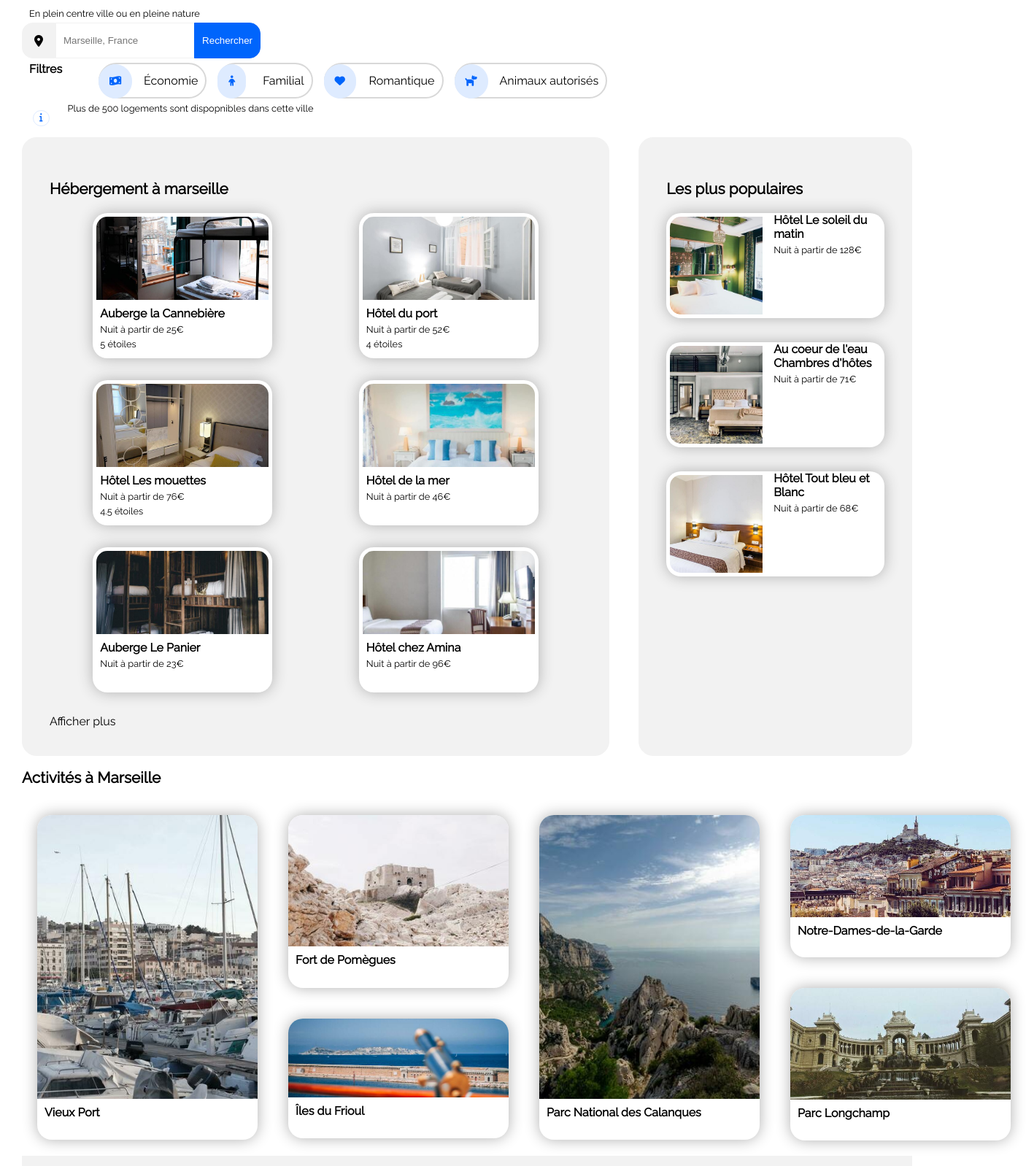
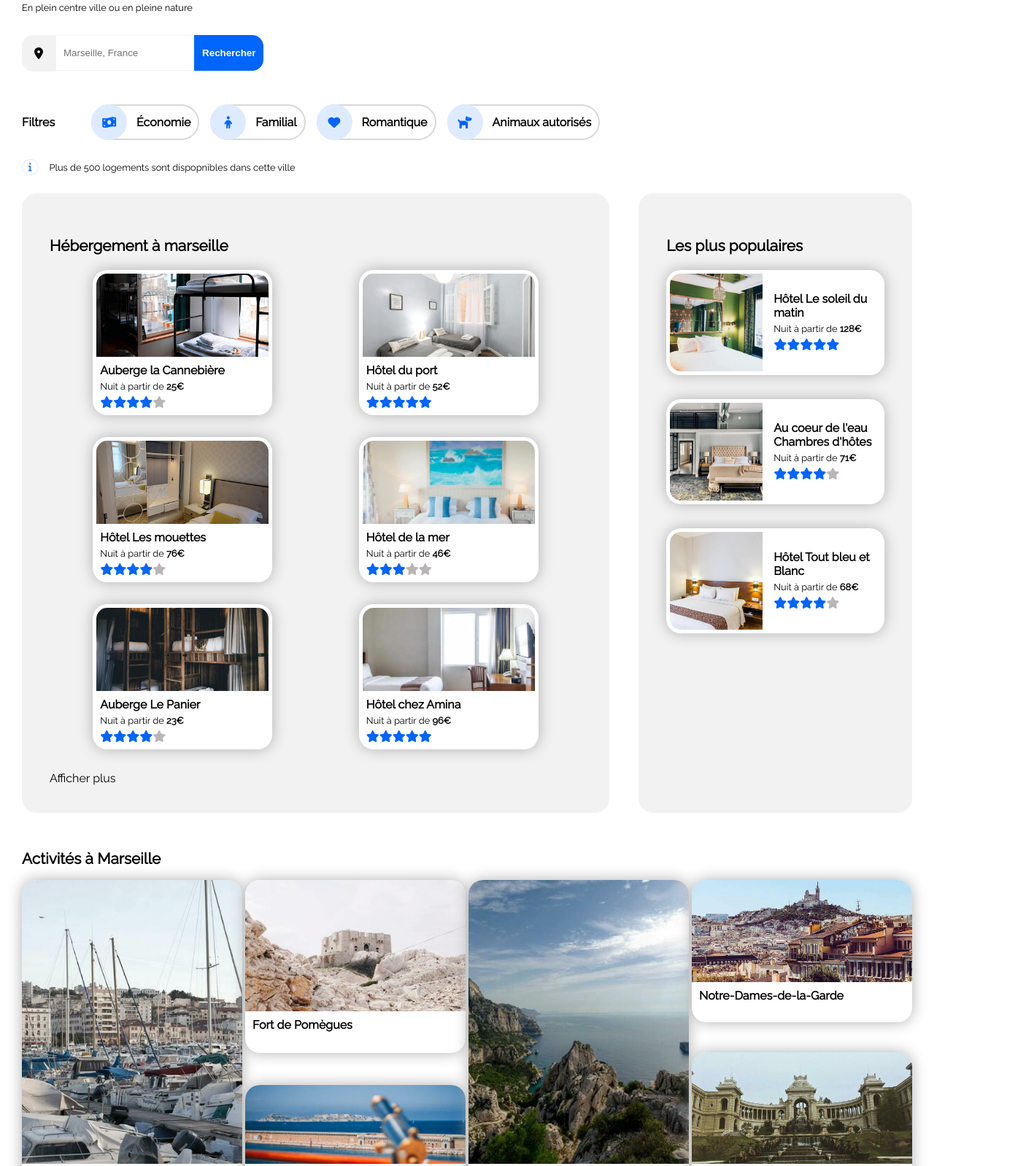
Before and after one commit to Arlyms/NathanLesueur_2_05042021, a plain HTML site: page Projet2.html in a window 1280 px wide. Shown: the part 136-1734 px from the top of the page at 73% size, 1406 px wide, since content can reach past the window. Drawn offline with Linux system fonts and the light colour scheme.

Commit message:
V1 desktop

```diff
--- a/Projet2.html
+++ b/Projet2.html
@@ -38,20 +38,20 @@
 					</p>
 					<div id="recherche">
 						<form method="post" action="traitement.php">
-							<p>
+							<div>
 								<label for="Ville">
 									<div class="maps">
 										<i class="fas fa-map-marker-alt"></i>
 									</div>
 								</label>
 								<input type="search" name="Recherche" id="Ville" placeholder="Marseille, France" />
-								<button id="bouton">Rechercher</button>
-							</p>
+								<button id="bouton"><span>Rechercher</span></button>
+							</div>
 						</form>
 					</div>
 					<div id="filtres">
-						<h2>Filtres
-						</h2>
+						<div class="alignement">
+							<h2>Filtres</h2>
 								<div id="links">
 									<ul>
 										<li><a href="Economie">Économie</a>
@@ -66,11 +66,12 @@
 											<div class="logo1">
 												<i class="fas fa-heart fa-xs"></i>
 											</div></li>
-									<li><a href="Animaux">Animaux autorisés</a>
+										<li><a href="Animaux"><nobr>Animaux autorisés</nobr></a>
 											<div class="logo1">
 												<i class="fas fa-dog fa-xs"></i>
 											</div></li>
 									</ul>
+								</div>
 						</div>
 						<div id="info">
 							<div class="i">
@@ -92,35 +93,134 @@
 							<div class="hebergement">
 								<img src="images/hebergements/4_small/marcus-loke-WQJvWU_HZFo-unsplash.jpg" alt="Photo chambre"/>
 								<h2>Auberge la Cannebière</h2>
-								<p>Nuit à partir de 25€</p>
-								<p class="5-etoiles">5 étoiles</p>
+								<p>Nuit à partir de <span>25€</span></p>
+								<div class="etoiles">
+									<div class="etoile_1">
+										<i class="fas fa-star"></i>
+									</div>
+									<div class="etoile_1">
+										<i class="fas fa-star"></i>
+									</div>
+									<div class="etoile_1">
+										<i class="fas fa-star"></i>
+									</div>
+									<div class="etoile_1">
+										<i class="fas fa-star"></i>
+									</div>
+									<div class="etoile_0">
+										<i class="fas fa-star"></i>
+									</div>
+								</div>
 							</div>
 							<div class="hebergement">
 								<img src="images/hebergements/4_small/fred-kleber-gTbaxaVLvsg-unsplash.jpg" alt="Photo chambre"/>
 								<h2>Hôtel du port</h2>
-								<p>Nuit à partir de 52€</p>
-								<p>4 étoiles</p>
+								<p>Nuit à partir de <span>52€</span></p>
+								<div class="etoiles">
+									<div class="etoile_1">
+										<i class="fas fa-star"></i>
+									</div>
+									<div class="etoile_1">
+										<i class="fas fa-star"></i>
+									</div>
+									<div class="etoile_1">
+										<i class="fas fa-star"></i>
+									</div>
+									<div class="etoile_1">
+										<i class="fas fa-star"></i>
+									</div>
+									<div class="etoile_1">
+										<i class="fas fa-star"></i>
+									</div>
+								</div>
 							</div>
 							<div class="hebergement">
 								<img src="images/hebergements/4_small/reisetopia-B8WIgxA_PFU-unsplash.jpg" alt="Photo chambre"/>
 								<h2>Hôtel Les mouettes</h2>
-								<p>Nuit à partir de 76€</p>
-								<p>4.5 étoiles</p>
+								<p>Nuit à partir de <span>76€</span></p>
+								<div class="etoiles">
+									<div class="etoile_1">
+										<i class="fas fa-star"></i>
+									</div>
+									<div class="etoile_1">
+										<i class="fas fa-star"></i>
+									</div>
+									<div class="etoile_1">
+										<i class="fas fa-star"></i>
+									</div>
+									<div class="etoile_1">
+										<i class="fas fa-star"></i>
+									</div>
+									<div class="etoile_0">
+										<i class="fas fa-star"></i>
+									</div>
+								</div>
 							</div>
 							<div class="hebergement">
 								<img src="images/hebergements/4_small/annie-spratt-Eg1qcIitAuA-unsplash.jpg" alt="Photo chambre"/>
 								<h2>Hôtel de la mer</h2>
-								<p>Nuit à partir de 46€</p>
+								<p>Nuit à partir de <span>46€</span></p>
+								<div class="etoiles">
+									<div class="etoile_1">
+										<i class="fas fa-star"></i>
+									</div>
+									<div class="etoile_1">
+										<i class="fas fa-star"></i>
+									</div>
+									<div class="etoile_1">
+										<i class="fas fa-star"></i>
+									</div>
+									<div class="etoile_0">
+										<i class="fas fa-star"></i>
+									</div>
+									<div class="etoile_0">
+										<i class="fas fa-star"></i>
+									</div>
+								</div>
 							</div>
 							<div class="hebergement">
 								<img src="images/hebergements/4_small/nicate-lee-kT-ZyaiwBe0-unsplash.jpg" alt="Photo chambre"/>
 								<h2>Auberge Le Panier</h2>
-								<p>Nuit à partir de 23€</p>
+								<p>Nuit à partir de <span>23€</span></p>
+								<div class="etoiles">
+									<div class="etoile_1">
+										<i class="fas fa-star"></i>
+									</div>
+									<div class="etoile_1">
+										<i class="fas fa-star"></i>
+									</div>
+									<div class="etoile_1">
+										<i class="fas fa-star"></i>
+									</div>
+									<div class="etoile_1">
+										<i class="fas fa-star"></i>
+									</div>
+									<div class="etoile_0">
+										<i class="fas fa-star"></i>
+									</div>
+								</div>
 							</div>
 							<div class="hebergement">
 								<img src="images/hebergements/4_small/febrian-zakaria-M6S1WvfW68A-unsplash.jpg" alt="Photo chambre"/>
 								<h2>Hôtel chez Amina</h2>
-								<p>Nuit à partir de 96€</p>
+								<p>Nuit à partir de <span>96€</span></p>
+								<div class="etoiles">
+									<div class="etoile_1">
+										<i class="fas fa-star"></i>
+									</div>
+									<div class="etoile_1">
+										<i class="fas fa-star"></i>
+									</div>
+									<div class="etoile_1">
+										<i class="fas fa-star"></i>
+									</div>
+									<div class="etoile_1">
+										<i class="fas fa-star"></i>
+									</div>
+									<div class="etoile_1">
+										<i class="fas fa-star"></i>
+									</div>
+								</div>
 							</div>
 						</div>
 						<a href="Plus">Afficher plus</a>
@@ -131,23 +231,74 @@
 						<div class="lpp">
 							<div class="hebergement_pop">
 								<img src="images/hebergements/4_small/emile-guillemot-Bj_rcSC5XfE-unsplash.jpg" alt="Photo chambre"/>
-								<div>
+								<div class="text_pop">
 									<h2>Hôtel Le soleil du matin</h2>
-									<p>Nuit à partir de 128€</p>
+									<p>Nuit à partir de <span>128€</span></p>
+									<div class="etoiles">
+										<div class="etoile_1">
+											<i class="fas fa-star"></i>
+										</div>
+										<div class="etoile_1">
+											<i class="fas fa-star"></i>
+										</div>
+										<div class="etoile_1">
+											<i class="fas fa-star"></i>
+										</div>
+										<div class="etoile_1">
+											<i class="fas fa-star"></i>
+										</div>
+										<div class="etoile_1">
+											<i class="fas fa-star"></i>
+										</div>
+									</div>
 								</div>
 							</div>
 							<div class="hebergement_pop">
 								<img src="images/hebergements/4_small/aw-creative-VGs8z60yT2c-unsplash.jpg" alt="Photo chambre"/>
-								<div>
+								<div class="text_pop">
 									<h2>Au coeur de l'eau<br>Chambres d'hôtes</h2>
-									<p>Nuit à partir de 71€</p>
+									<p>Nuit à partir de <span>71€</span></p>
+									<div class="etoiles">
+										<div class="etoile_1">
+											<i class="fas fa-star"></i>
+										</div>
+										<div class="etoile_1">
+											<i class="fas fa-star"></i>
+										</div>
+										<div class="etoile_1">
+											<i class="fas fa-star"></i>
+										</div>
+										<div class="etoile_1">
+											<i class="fas fa-star"></i>
+										</div>
+										<div class="etoile_0">
+											<i class="fas fa-star"></i>
+										</div>
+									</div>
 								</div>
 							</div>
 							<div class="hebergement_pop">
 								<img src="images/hebergements/4_small/febrian-zakaria-sjvU0THccQA-unsplash.jpg" alt="Photo chambre"/>
-								<div>
+								<div class="text_pop">
 									<h2>Hôtel Tout bleu et<br>Blanc</h2>
-									<p>Nuit à partir de 68€</p>
+									<p>Nuit à partir de <span>68€</span></p>
+									<div class="etoiles">
+										<div class="etoile_1">
+											<i class="fas fa-star"></i>
+										</div>
+										<div class="etoile_1">
+											<i class="fas fa-star"></i>
+										</div>
+										<div class="etoile_1">
+											<i class="fas fa-star"></i>
+										</div>
+										<div class="etoile_1">
+											<i class="fas fa-star"></i>
+										</div>
+										<div class="etoile_0">
+											<i class="fas fa-star"></i>
+										</div>
+									</div>
 								</div>
 							</div>
 						</div>
--- a/styles.css
+++ b/styles.css
@@ -1,20 +1,23 @@
 #bloc_page
 {
+	max-width: 1400px;
 	width: 100%;
-	max-width: 1400px;
 	height: 1884px;
-	margin: auto;
+	margin-left: auto;
+	margin-right: auto;
 }
 
 body
 {
 	font-family: 'Raleway', sans-serif;
-	margin: 30px;
+	padding: 22px;
+
 }
 
 h1
 {
 	font-size: 1.3em;
+	font-weight: bold;
 }
 
 /*Header*/
@@ -22,6 +25,7 @@ h1
 #header
 {
 	display: flex;
+	justify-content: flex-end;
 }
 
 .logo
@@ -41,6 +45,7 @@ nav ul
 {
 	list-style-type: none;
 	display: flex;
+
 }
 
 nav li
@@ -73,10 +78,22 @@ nav a:hover
 }
 
 /*Top*/
+#top h1
+{
+	margin-bottom: 10px;
+}
+
+#top p
+{
+	margin-left: 0px;
+	margin-bottom: 10px;
+}
 
 #recherche
 {
 	display: flex;
+	margin-top: 30px;
+	margin-bottom: 30px;
 }
 
 .maps
@@ -123,6 +140,19 @@ nav a:hover
 	margin-right: 15px;
 }
 
+.alignement
+{
+	display: flex;
+	align-items: center;
+}
+
+.alignement h2
+{
+	font-weight: bold;
+	margin-left: 0px;
+
+}
+
 #links ul
 {
 	display: flex;
@@ -133,21 +163,22 @@ nav a:hover
 {
 	position: relative;
 	margin-right: 15px;
+	display: flex;
 
 }
 
 .logo1
 {
 	position: absolute;
-	bottom: -15px;
 	color: #0065FC;
-	font-size: 1.2em;
-	padding: 14px;
-	padding-top: 11px;
-	padding-bottom: 12px;
-	border: 1.5px solid #DEEBFF;
+	font-size: 1.4em;
 	border-radius: 25px 25px 25px 25px;
 	background-color: #DEEBFF;
+	height: 49px;
+	width: 49px;
+	display: flex;
+	align-items: center;
+	justify-content: center;
 }
 
 a[href="Economie"]
@@ -159,6 +190,7 @@ a[href="Economie"]
 	padding-right: 10px;
 	text-decoration: none;
 	color: black;
+	font-weight: bold;
 
 }
 
@@ -171,6 +203,7 @@ a[href="Familial"]
 	padding-right: 10px;
 	text-decoration: none;
 	color: black;
+	font-weight: bold;
 
 }
 
@@ -183,10 +216,11 @@ a[href="Romantique"]
 	padding-right: 10px;
 	text-decoration: none;
 	color: black;
+	font-weight: bold;
 }
 
 a[href="Animaux"]
-{e;
+{
 	border: 2px solid #d8d8d8;
 	border-radius: 25px 25px 25px 25px;
 	padding: 13px;
@@ -194,6 +228,7 @@ a[href="Animaux"]
 	padding-right: 10px;
 	text-decoration: none;
 	color: black;
+	font-weight: bold;
 }
 
 
@@ -204,6 +239,8 @@ a[href="Animaux"]
 	padding-top: 0.05px;
 	padding-bottom: 1px;
 	margin: 15px;
+	margin-left: 0px;
+	margin-top: 10px;
 	border: 1.5px solid #DEEBFF;
 	border-radius: 20px 20px 20px 20px;
 	background-color: white;
@@ -212,13 +249,19 @@ a[href="Animaux"]
 #info
 {
 	display: flex;
-	align-items: flex-start;
+	align-items: center;
 	width: 1440px;
+	padding-bottom: 10px;
 }
 
 
 
 /*Section*/
+
+span
+{
+	font-weight: bold;
+}
 
 #hebergements
 {
@@ -270,6 +313,26 @@ section  h2
 	box-shadow: 0px 0px 20px #b0b0b0;
 }
 
+/*Etoiles*/
+
+.etoiles
+{
+	display: flex;
+	flex-direction: row;
+	margin-left: 10px;
+	margin-top: 5px;
+}
+
+.etoile_1
+{
+	color: #0065FC;
+}
+
+.etoile_0
+{
+	color: #bab6b6;
+}
+
 #marseille
 {
 	width: 100%;
@@ -305,6 +368,11 @@ a[href="Plus"]
 	padding: 37px;
 }
 
+.text_pop
+{
+	margin-top: 30px;
+}
+
 #populaires img
 {
 	width: 127px;
@@ -312,12 +380,6 @@ a[href="Plus"]
 	object-fit: cover;
 	border-radius: 15px 0px 0px 15px;
 	margin:5px;
-}
-
-.lpp
-{
-
-
 }
 
 .hebergement_pop
@@ -354,28 +416,34 @@ a[href="Plus"]
 
 #activités
 {
+	margin-bottom: 50px;
+}
 
+#activités h1
+{
+	margin-top: 50px;
 }
 
 .vignettes
 {
 	display: flex;
-	flex-direction:
+	justify-content: space-between;
 }
 
 .deuxieme_colone
 {
 	display: flex;
 	flex-direction: column;
+	justify-content: space-between;
 
 }
+
 .activités_1
 {
 	width: 302px;
 	height: 445px;
 	border-radius: 20px 20px 20px 20px;
 	background-color: white;
-	margin: 21px;
 	box-shadow: 0px 0px 20px #b0b0b0;
 }
 
@@ -394,7 +462,6 @@ a[href="Plus"]
 	height: 237px;
 	border-radius: 20px 20px 20px 20px;
 	background-color: white;
-	margin: 21px;
 	box-shadow: 0px 0px 20px #b0b0b0;
 }
 
@@ -413,7 +480,6 @@ a[href="Plus"]
 	height: 164px;
 	border-radius: 20px 20px 20px 20px;
 	background-color: white;
-	margin: 21px;
 	box-shadow: 0px 0px 20px #b0b0b0;
 }
 
@@ -432,7 +498,6 @@ a[href="Plus"]
 	height: 445px;
 	border-radius: 20px 20px 20px 20px;
 	background-color: white;
-	margin: 21px;
 	box-shadow: 0px 0px 20px #b0b0b0;
 }
 
@@ -451,7 +516,6 @@ a[href="Plus"]
 	height: 195px;
 	border-radius: 20px 20px 20px 20px;
 	background-color: white;
-	margin: 21px;
 	box-shadow: 0px 0px 20px #b0b0b0;
 }
 
@@ -470,7 +534,6 @@ a[href="Plus"]
 	height: 209px;
 	border-radius: 20px 20px 20px 20px;
 	background-color: white;
-	margin: 21px;
 	box-shadow: 0px 0px 20px #b0b0b0;
 }
 
@@ -494,4 +557,6 @@ footer
 	background-color: #F2F2F2;
 	justify-content: space-around;
 	height: 218px;
+	margin-left: -30px;
+	margin-right: -30px;
 }
```
Lines whose indentation alone changed are shown as unchanged.
